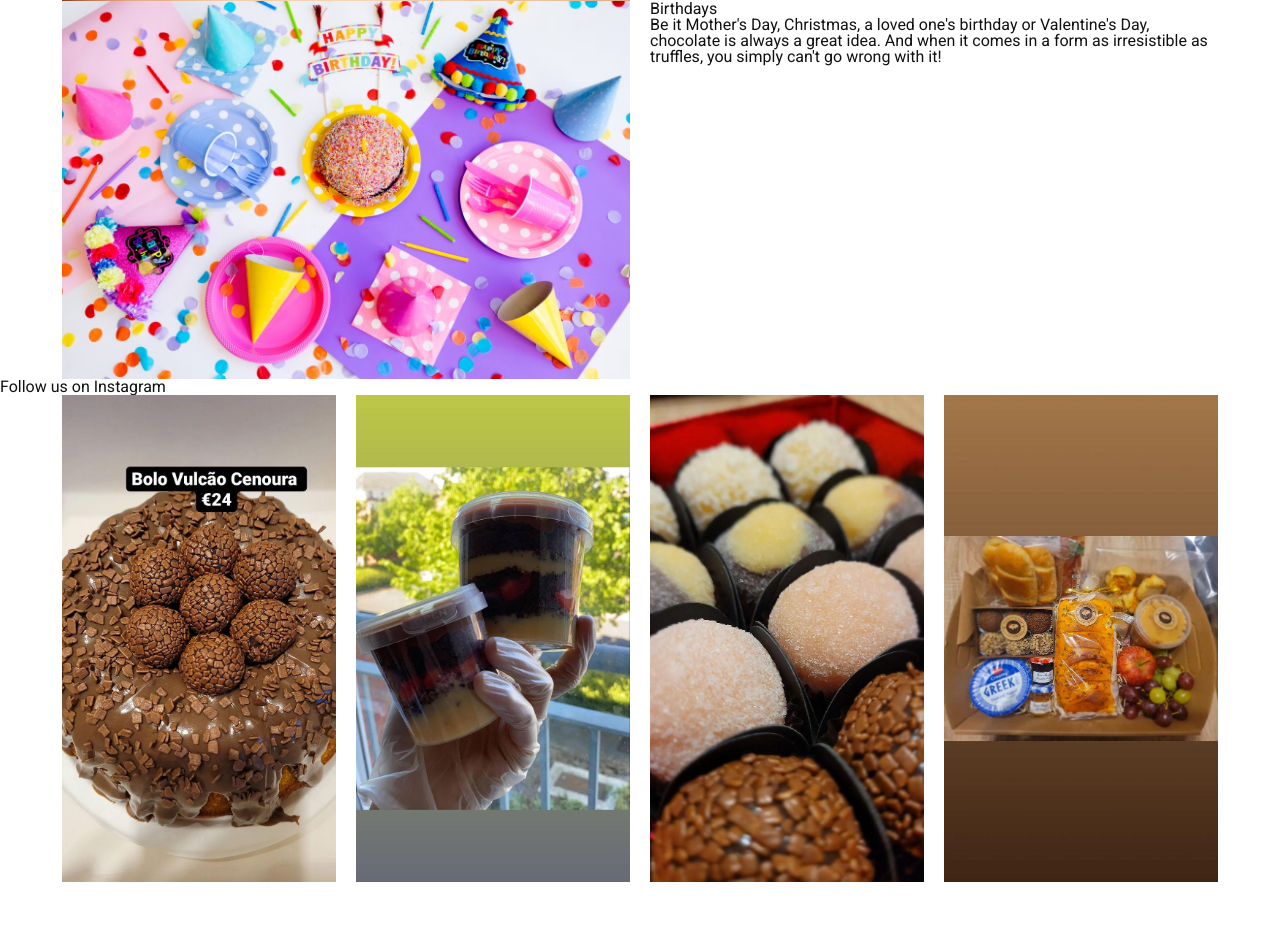
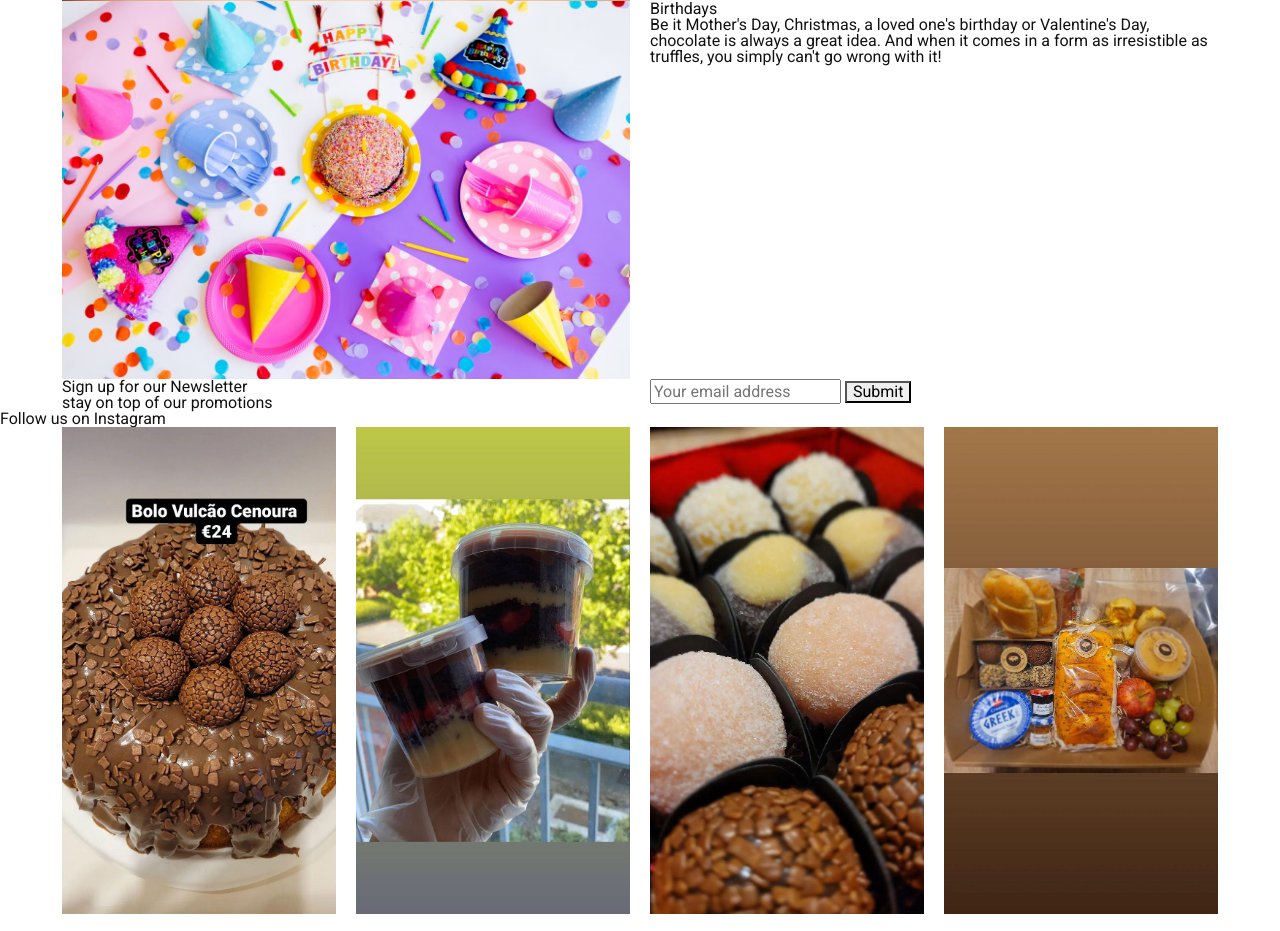
Before and after one commit to emidiovaleretto/candy-care-dublin-ecommerce, a Django app: page / in a window 1280 px wide. Shown: the part 2008-2939 px from the top of the page. Before the commit the page ends 2890 px from the top, so only its background shows below. Run offline with Django 3.2, Linux system fonts and the light colour scheme; some libraries are stand-ins or nearby versions.

Commit message:
Add newsletter section.

```diff
--- a/home/templates/home/index.html
+++ b/home/templates/home/index.html
@@ -105,6 +105,21 @@
     </div>
 </section>
 
+<section class="newsletter">
+    <div class="container">
+        <div class="grid-6">
+            <div class= "newsletter-content">
+                <h2>Sign up for our Newsletter</h2>
+                <p>stay on top of our promotions</p>
+            </div>
+        </div>
+        <form class="grid-6">
+            <input type="email" name="newsletter" placeholder="Your email address" />
+            <button type="submit">Submit</button>
+        </form>
+    </div>
+</section>
+
 <section class="instagram">
     <h2>Follow us on Instagram</h2>
     <div class="container">
```
